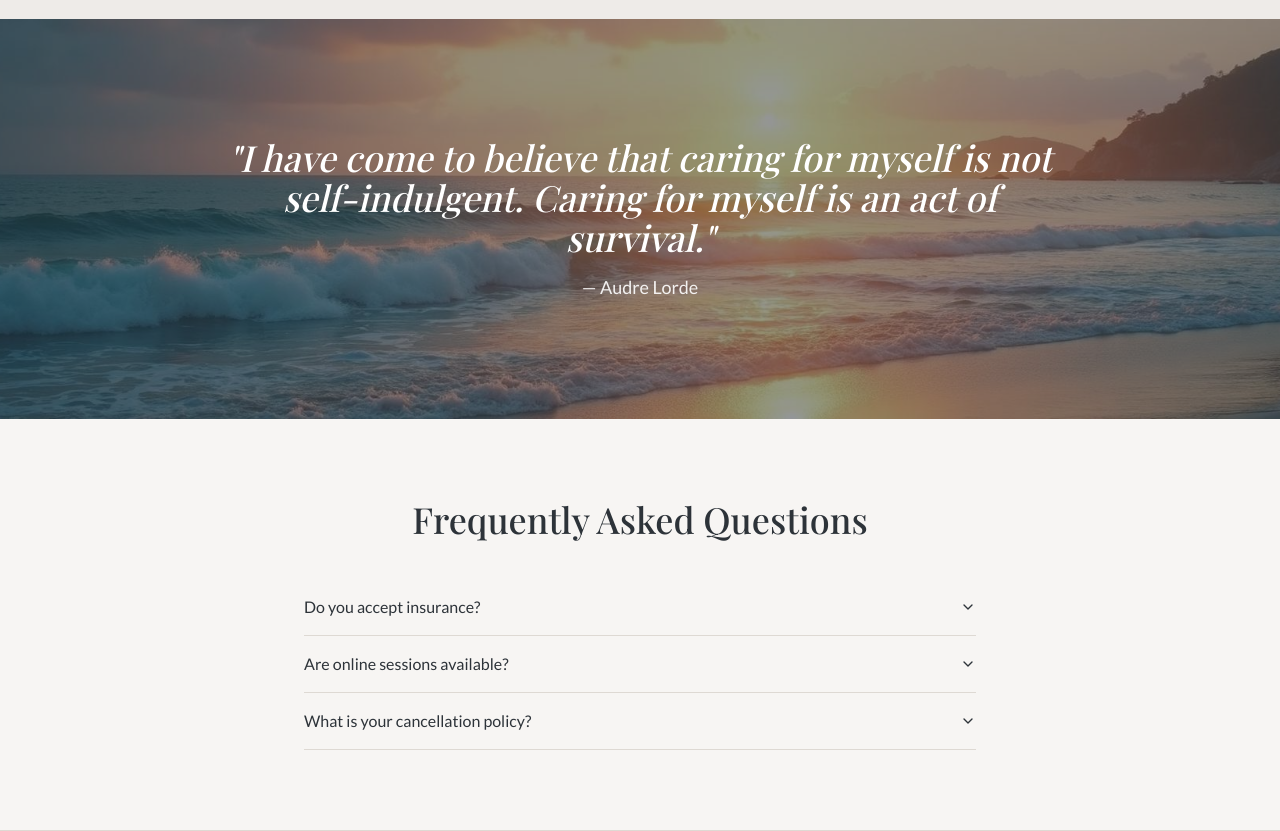
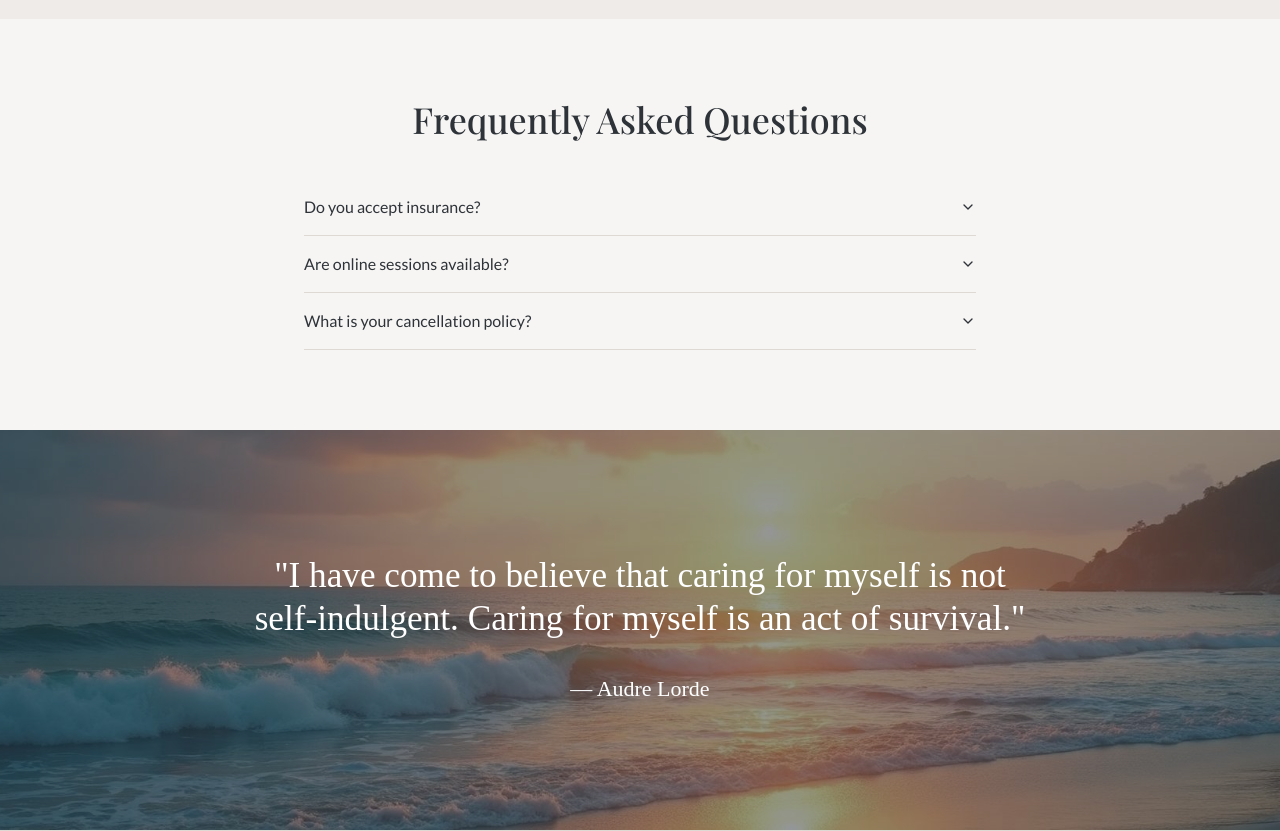
Before and after one commit to iamvishalrathi/Therapist, a React (Vite) app: page / in a window 1280 px wide. Shown: the part 3300-4131 px from the top of the page. Built offline with nearby package versions, Linux system fonts and the light colour scheme.

Commit message:
refactor: update QuoteSection styling for improved readability and adjust layout in Index

```diff
--- a/src/components/QuoteSection.tsx
+++ b/src/components/QuoteSection.tsx
@@ -11,12 +11,36 @@ const QuoteSection = () => {
 
       <div className="relative z-10 flex h-full items-center justify-center">
         <div className="max-w-4xl px-8 text-center">
-          <blockquote className="mb-4 font-serif text-2xl font-medium italic text-text-light leading-relaxed md:text-3xl lg:text-4xl">
-            "I have come to believe that caring for myself is not self-indulgent.
-            Caring for myself is an act of survival."
+          <blockquote
+            className="mb-8"
+            style={{
+              fontFamily: 'freight-display-pro, serif',
+              fontSize: '35.2px',
+              color: 'white',
+              backgroundColor: 'rgba(0,0,0,0)',
+              fontWeight: 400,
+              lineHeight: 1.2,
+              letterSpacing: 'normal',
+              textShadow: 'none',
+              padding: '0 0.5em'
+            }}
+          >
+            "I have come to believe that caring for myself is not self-indulgent. Caring for myself is an act of survival."
           </blockquote>
-
-          <cite className="font-sans text-lg text-text-light/90 not-italic">
+          <cite
+            style={{
+              fontFamily: 'freight-display-pro, serif',
+              fontSize: '22px',
+              color: 'white',
+              backgroundColor: 'rgba(0,0,0,0)',
+              fontWeight: 400,
+              fontStyle: 'normal',
+              letterSpacing: 'normal',
+              textShadow: 'none',
+              display: 'block',
+              marginTop: '0.5em'
+            }}
+          >
             — Audre Lorde
           </cite>
         </div>
--- a/src/pages/Index.tsx
+++ b/src/pages/Index.tsx
@@ -17,8 +17,9 @@ const Index = () => {
       <AreasOfFocusSection />
       <RatesSection />
       <AvailabilityBanner />
+      <FaqSection />
       <QuoteSection />
-      <FaqSection />
+
       <Footer />
     </div>
   );
```
